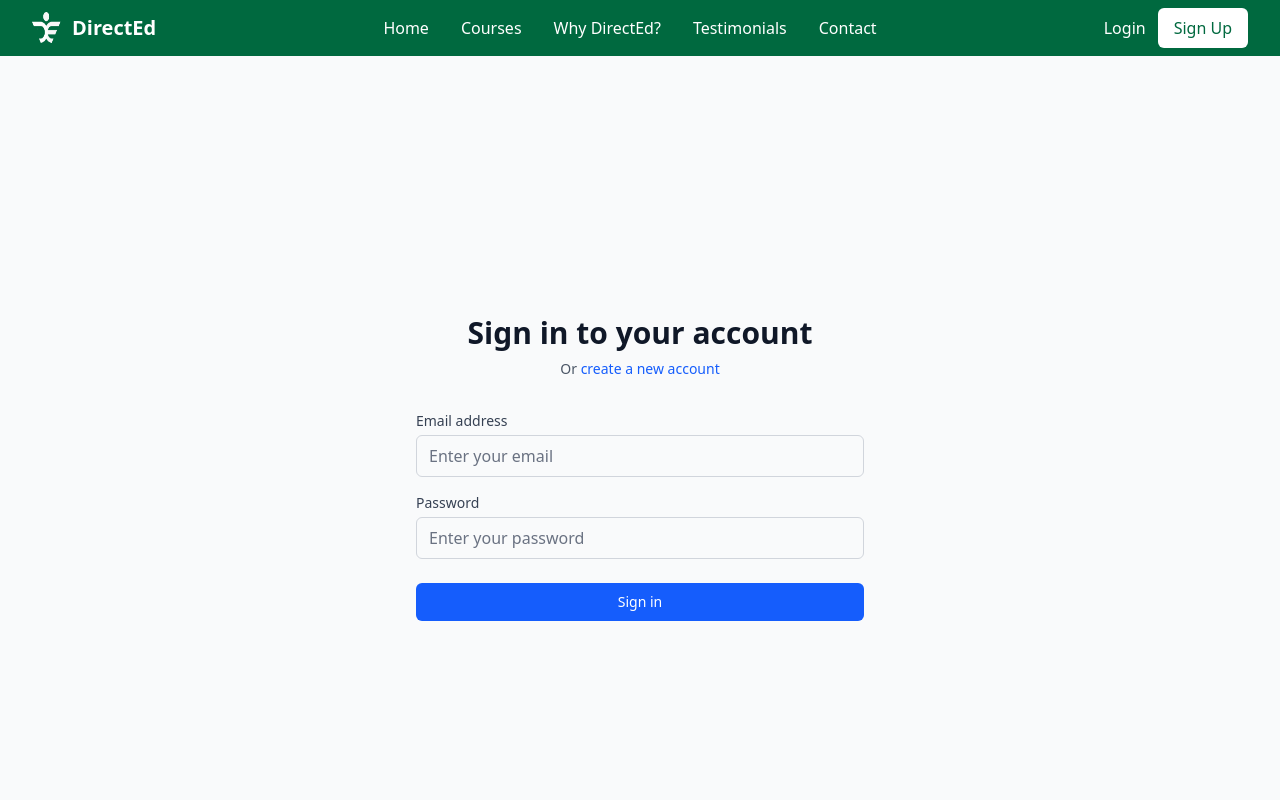
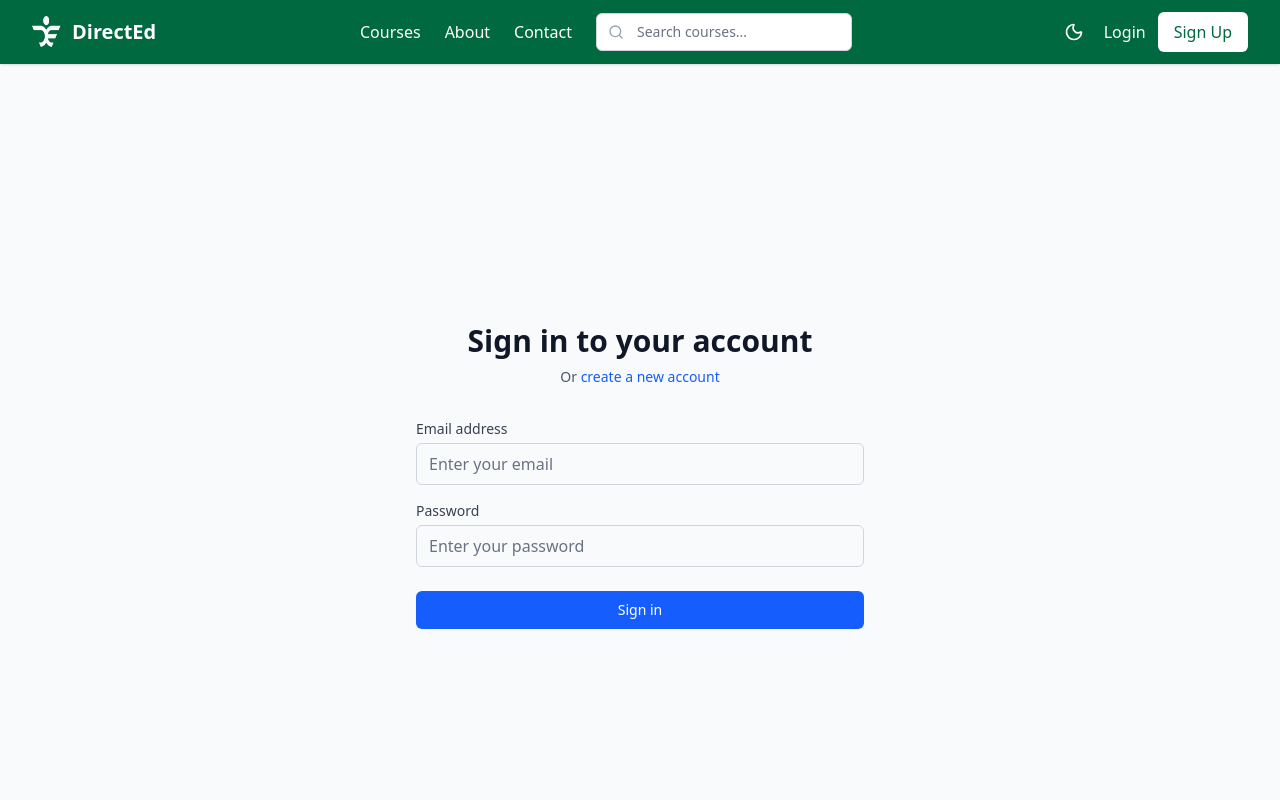
Before and after one commit to Boaz-marube/E-Learning-App, a React (Vite) app in the folder client/: page /login in a window 1280 px wide. Shown: the top 800 px of the page. Built offline with nearby package versions, Linux system fonts and the light colour scheme.

Commit message:
Corrected the navBAr and added search bar

```diff
--- a/client/package.json
+++ b/client/package.json
@@ -12,6 +12,7 @@
   "dependencies": {
     "@types/node": "^24.3.0",
     "axios": "^1.11.0",
+    "lucide-react": "^0.541.0",
     "react": "^19.1.1",
     "react-dom": "^19.1.1",
     "react-router-dom": "^7.8.2"
--- a/client/src/App.tsx
+++ b/client/src/App.tsx
@@ -1,6 +1,6 @@
-
 import { BrowserRouter as Router, Routes, Route } from 'react-router-dom';
 import { AuthProvider } from './context/AuthContext';
+import { ThemeProvider } from './context/ThemeContext';
 import Layout from './components/layout/Layout';
 import ProtectedRoute from './components/ProtectedRoute';
 import Home from './pages/Home';
@@ -10,6 +10,7 @@
 
 function App() {
   return (
+    <ThemeProvider>
       <AuthProvider>
         <Router>
           <Layout>
@@ -29,6 +30,7 @@
           </Layout>
         </Router>
       </AuthProvider>
+    </ThemeProvider>
   );
 }
 
--- a/client/src/components/layout/navbar.tsx
+++ b/client/src/components/layout/navbar.tsx
@@ -1,49 +1,67 @@
 import type React from "react"
+import { useState } from "react"
 import { Link, useNavigate } from "react-router-dom"
 import { useAuth } from "../../context/AuthContext"
+import ThemeToggle from "../ui/ThemeToggle"
+import SearchBar from "../ui/SearchBar"
+import { Menu, X } from "lucide-react"
 
 const Navbar: React.FC = () => {
   const { user, logout } = useAuth()
   const navigate = useNavigate()
+  const [isMobileMenuOpen, setIsMobileMenuOpen] = useState(false)
 
   const handleLogout = () => {
     logout()
     navigate("/")
+    setIsMobileMenuOpen(false)
+  }
+
+  const closeMobileMenu = () => {
+    setIsMobileMenuOpen(false)
+  }
+
+  const handleSearch = (query: string) => {
+    navigate(`/search?q=${encodeURIComponent(query)}`);
+    closeMobileMenu();
   }
 
   return (
-    <header className="shadow-sm" style={{ backgroundColor: "#00693F" }}>
+    <header className="sticky top-0 z-50 shadow-sm" style={{ backgroundColor: "#00693F" }}>
       <div className="max-w-7xl mx-auto px-4 sm:px-6 lg:px-8">
-        <div className="flex justify-between items-center h-14">
-          <Link to="/" className="flex items-center space-x-2">
+        <div className="flex justify-between items-center h-16">
+          {/* Logo */}
+          <Link to="/" className="flex items-center space-x-2 flex-shrink-0">
             <img src="/DirectED.png" alt="DirectEd" className="h-8 w-8" />
-            <span className="text-xl font-bold text-white">DirectEd
-
-            </span>
+            <span className="text-xl font-bold text-white">DirectEd</span>
           </Link>
 
-          <nav className="hidden md:flex space-x-8">
-            <Link to="/" className="text-white hover:text-green-200 transition-colors">
-              Home
-            </Link>
+          {/* Desktop Center Section - Navigation + Search */}
+          <div className="hidden lg:flex items-center space-x-6 flex-1 justify-center max-w-2xl mx-8">
+            <nav className="flex space-x-6">
               <Link to="/courses" className="text-white hover:text-green-200 transition-colors">
                 Courses
               </Link>
-            <Link to="/why-directed" className="text-white hover:text-green-200 transition-colors">
-              Why DirectEd?
-            </Link>
-            <Link to="/testimonials" className="text-white hover:text-green-200 transition-colors">
-              Testimonials
+              <Link to="/about" className="text-white hover:text-green-200 transition-colors">
+                About
               </Link>
               <Link to="/contact" className="text-white hover:text-green-200 transition-colors">
                 Contact
               </Link>
             </nav>
+            <SearchBar
+              className="w-64"
+              placeholder="Search courses..."
+              onSearch={handleSearch}
+            />
+          </div>
 
-          <div className="flex items-center space-x-3">
+          {/* Desktop Right Section */}
+          <div className="hidden lg:flex items-center space-x-3">
+            <ThemeToggle />
             {user ? (
               <div className="flex items-center space-x-4">
-                <span className="text-white">Welcome, {user.name}</span>
+                <span className="text-white hidden xl:block">Welcome, {user.name}</span>
                 <Link
                   to="/dashboard"
                   className="bg-white px-4 py-2 rounded-md hover:bg-green-50 transition-colors font-medium"
@@ -70,10 +88,101 @@
               </div>
             )}
           </div>
+
+          {/* Mobile Right Section */}
+          <div className="lg:hidden flex items-center space-x-2">
+            <ThemeToggle />
+            <button
+              onClick={() => setIsMobileMenuOpen(!isMobileMenuOpen)}
+              className="text-white p-2 rounded-md hover:bg-green-600 transition-colors"
+              aria-label="Toggle menu"
+            >
+              {isMobileMenuOpen ? <X size={24} /> : <Menu size={24} />}
+            </button>
           </div>
+        </div>
+
+        {/* Mobile Menu */}
+        {isMobileMenuOpen && (
+          <div className="lg:hidden border-t border-green-600">
+            <div className="px-2 pt-2 pb-3 space-y-1">
+              {/* Search Bar */}
+              <div className="px-3 py-2">
+                <SearchBar
+                  placeholder="Search courses..."
+                  onSearch={handleSearch}
+                />
+              </div>
+
+              {/* Navigation Links */}
+              <Link
+                to="/courses"
+                onClick={closeMobileMenu}
+                className="block px-3 py-2 text-white hover:bg-green-600 rounded-md transition-colors"
+              >
+                Courses
+              </Link>
+              <Link
+                to="/about"
+                onClick={closeMobileMenu}
+                className="block px-3 py-2 text-white hover:bg-green-600 rounded-md transition-colors"
+              >
+                About
+              </Link>
+              <Link
+                to="/contact"
+                onClick={closeMobileMenu}
+                className="block px-3 py-2 text-white hover:bg-green-600 rounded-md transition-colors"
+              >
+                Contact
+              </Link>
+
+              {/* Auth Section */}
+              <div className="border-t border-green-600 pt-3 mt-3">
+                {user ? (
+                  <div className="space-y-2">
+                    <div className="px-3 py-2 text-white text-sm">
+                      Welcome, {user.name}
+                    </div>
+                    <Link
+                      to="/dashboard"
+                      onClick={closeMobileMenu}
+                      className="block px-3 py-2 bg-white text-green-700 rounded-md font-medium hover:bg-green-50 transition-colors"
+                    >
+                      Dashboard
+                    </Link>
+                    <button
+                      onClick={handleLogout}
+                      className="block w-full text-left px-3 py-2 text-white hover:bg-green-600 rounded-md transition-colors"
+                    >
+                      Logout
+                    </button>
+                  </div>
+                ) : (
+                  <div className="space-y-2">
+                    <Link
+                      to="/login"
+                      onClick={closeMobileMenu}
+                      className="block px-3 py-2 text-white hover:bg-green-600 rounded-md transition-colors"
+                    >
+                      Login
+                    </Link>
+                    <Link
+                      to="/signup"
+                      onClick={closeMobileMenu}
+                      className="block px-3 py-2 bg-white text-green-700 rounded-md font-medium hover:bg-green-50 transition-colors"
+                    >
+                      Sign Up
+                    </Link>
+                  </div>
+                )}
+              </div>
+            </div>
+          </div>
+        )}
       </div>
     </header>
   )
 }
 
-export default Navbar;
+export default Navbar
--- a/client/src/components/ui/SearchBar.tsx
+++ b/client/src/components/ui/SearchBar.tsx
@@ -1,10 +1,39 @@
-import React from 'react';
+import React, { useState } from 'react';
+import { Search } from 'lucide-react';
 
-const SearchBar: React.FC = () => {
+interface SearchBarProps {
+  onSearch?: (query: string) => void;
+  placeholder?: string;
+  className?: string;
+}
+
+const SearchBar: React.FC<SearchBarProps> = ({
+  onSearch,
+  placeholder = "Search courses...",
+  className = ""
+}) => {
+  const [query, setQuery] = useState('');
+
+  const handleSubmit = (e: React.FormEvent) => {
+    e.preventDefault();
+    if (onSearch && query.trim()) {
+      onSearch(query.trim());
+    }
+  };
+
   return (
-    <div>
-      {/* SearchBar component */}
-    </div>
+    <form onSubmit={handleSubmit} className={`relative ${className}`}>
+      <div className="relative">
+        <Search className="absolute left-3 top-1/2 transform -translate-y-1/2 text-gray-400 dark:text-gray-500 w-4 h-4" />
+        <input
+          type="text"
+          value={query}
+          onChange={(e) => setQuery(e.target.value)}
+          placeholder={placeholder}
+          className="w-full pl-10 pr-4 py-2 bg-white dark:bg-gray-700 border border-gray-300 dark:border-gray-500 rounded-md text-gray-900 dark:text-gray-100 placeholder-gray-500 dark:placeholder-gray-300 focus:outline-none focus:ring-2 focus:ring-green-400 focus:border-transparent transition-all duration-200 text-sm"
+        />
+      </div>
+    </form>
   );
 };
 
--- /dev/null
+++ b/client/src/components/ui/ThemeToggle.tsx
@@ -0,0 +1,23 @@
+import React from 'react';
+import { useTheme } from '../../hooks/useTheme';
+import { Sun, Moon } from 'lucide-react';
+
+const ThemeToggle: React.FC = () => {
+  const { theme, toggleTheme } = useTheme();
+
+  return (
+    <button
+      onClick={toggleTheme}
+      className="p-2 rounded-md hover:bg-green-600 hover:bg-opacity-50 transition-colors"
+      aria-label="Toggle theme"
+    >
+      {theme === 'light' ? (
+        <Moon className="w-5 h-5 text-white" />
+      ) : (
+        <Sun className="w-5 h-5 text-white" />
+      )}
+    </button>
+  );
+};
+
+export default ThemeToggle;
--- a/client/src/context/ThemeContext.tsx
+++ b/client/src/context/ThemeContext.tsx
@@ -1,11 +1,69 @@
-import React from 'react';
+import React, { createContext, useContext, useState, useEffect, type ReactNode } from 'react';
 
-const ThemeContext: React.FC = () => {
+type Theme = 'light' | 'dark';
+
+interface ThemeContextType {
+  theme: Theme;
+  setTheme: (theme: Theme) => void;
+  toggleTheme: () => void;
+}
+
+const ThemeContext = createContext<ThemeContextType | undefined>(undefined);
+
+interface ThemeProviderProps {
+  children: ReactNode;
+}
+
+export const ThemeProvider: React.FC<ThemeProviderProps> = ({ children }) => {
+  const [theme, setTheme] = useState<Theme>('light');
+
+  useEffect(() => {
+    // Get theme from localStorage or default to light
+    const savedTheme = localStorage.getItem('theme');
+    if (savedTheme === 'dark' || savedTheme === 'light') {
+      setTheme(savedTheme);
+    }
+  }, []);
+
+  useEffect(() => {
+    // Apply theme to document and save to localStorage
+    const root = document.documentElement;
+
+    if (theme === 'dark') {
+      root.classList.add('dark');
+    } else {
+      root.classList.remove('dark');
+    }
+
+    // Save to localStorage
+    localStorage.setItem('theme', theme);
+
+    console.log('Theme applied:', theme, 'Has dark class:', root.classList.contains('dark'));
+  }, [theme]);
+
+  const toggleTheme = () => {
+    const newTheme = theme === 'light' ? 'dark' : 'light';
+    console.log('Toggling theme from', theme, 'to', newTheme);
+    setTheme(newTheme);
+  };
+
+  const value: ThemeContextType = {
+    theme,
+    setTheme,
+    toggleTheme,
+  };
+
   return (
-    <div>
-      {/* ThemeContext */}
-    </div>
+    <ThemeContext.Provider value={value}>
+      {children}
+    </ThemeContext.Provider>
   );
 };
 
-export default ThemeContext;
+export const useThemeContext = () => {
+  const context = useContext(ThemeContext);
+  if (!context) {
+    throw new Error('useThemeContext must be used within a ThemeProvider');
+  }
+  return context;
+};
--- /dev/null
+++ b/client/src/hooks/useTheme.ts
@@ -0,0 +1,5 @@
+import { useThemeContext } from '../context/ThemeContext';
+
+export const useTheme = () => {
+  return useThemeContext();
+};
--- a/client/src/index.css
+++ b/client/src/index.css
@@ -1 +1,2 @@
 @import "tailwindcss";
+@custom-variant dark (&:where(.dark, .dark *));
--- a/client/tailwind.config.js
+++ b/client/tailwind.config.js
@@ -4,4 +4,9 @@
     "./index.html",
     "./src/**/*.{js,jsx,ts,tsx}",
   ],
+  darkMode: 'selector',
+  theme: {
+    extend: {},
+  },
+  plugins: [],
 }
```
Also changed, not shown: client/src/pages/Dashboard.tsx (+20 -18 lines), 1 other file (tests, documents, lock files or other folders). Lines whose indentation alone changed are shown as unchanged.
